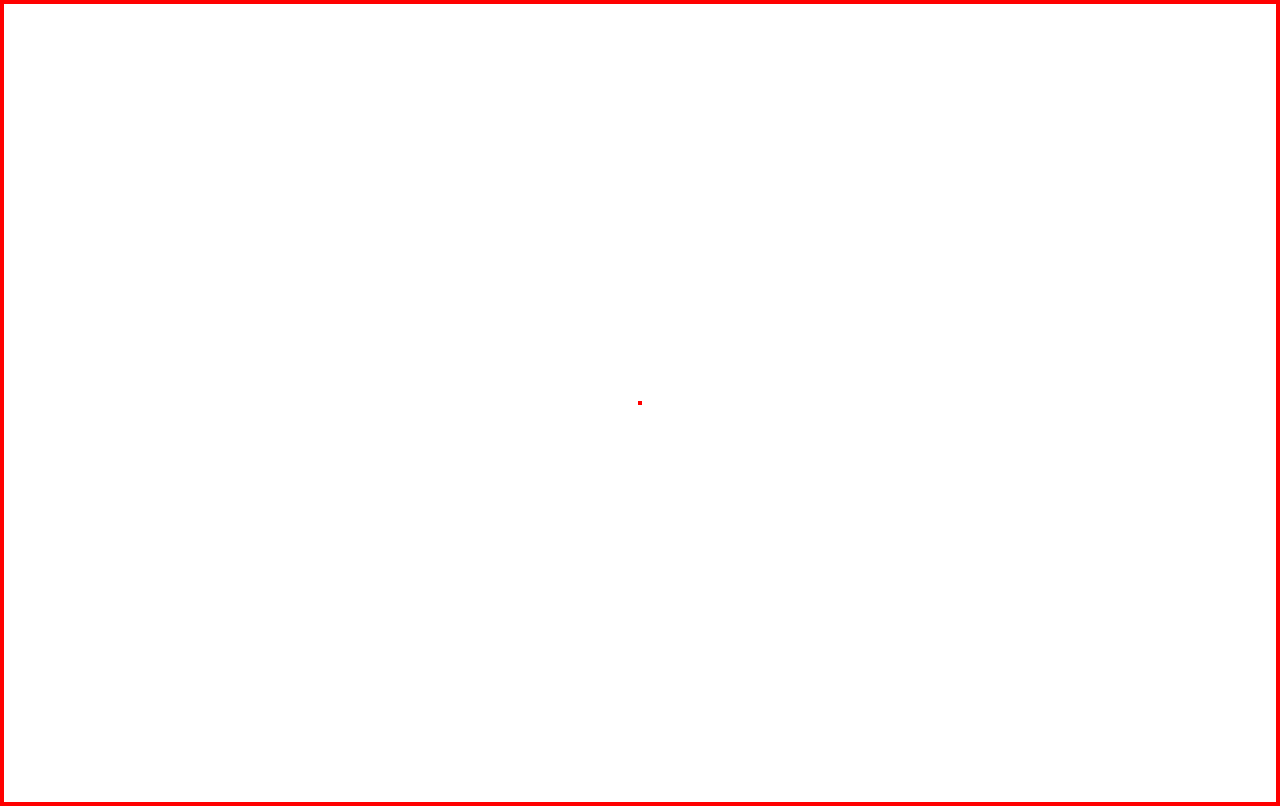
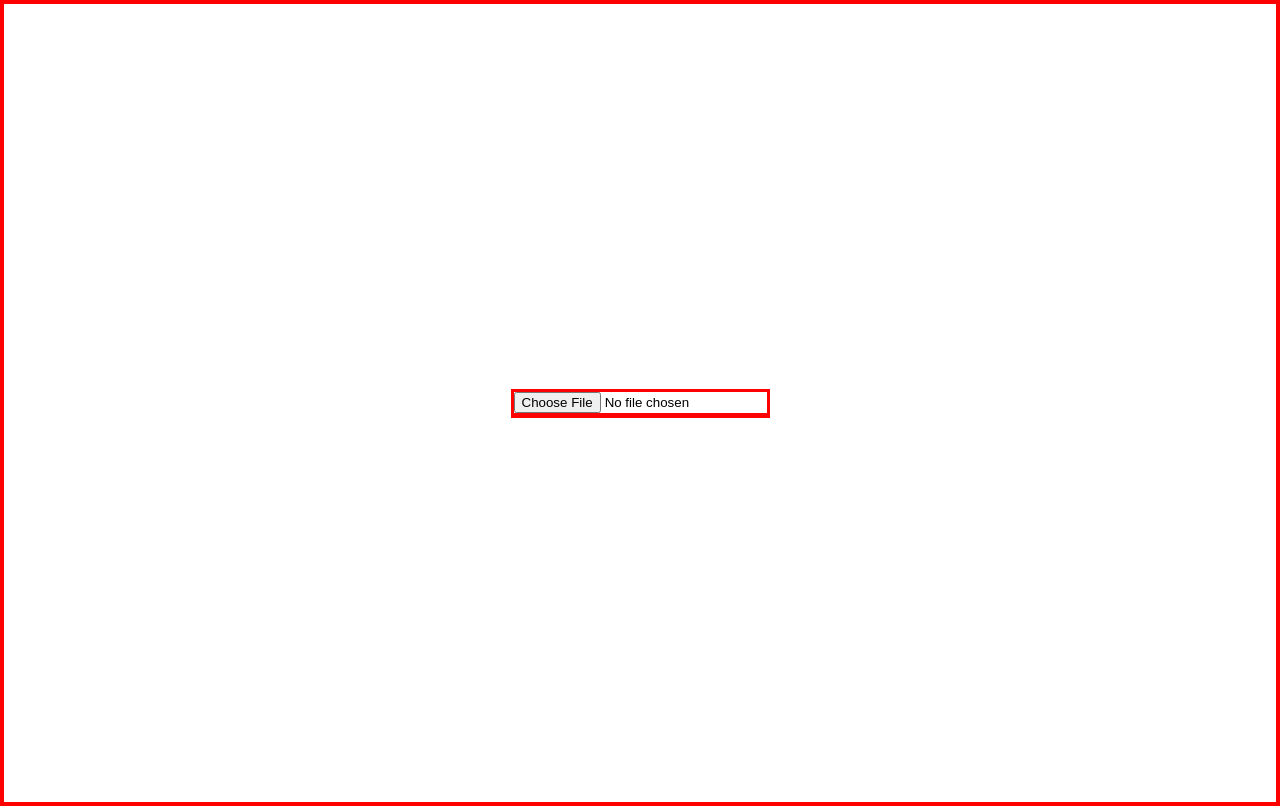
Before and after one commit to DavidGyulinyan/music-player, a React (Create React App) app: page / in a window 1280 px wide. Built offline with nearby package versions, Linux system fonts and the light colour scheme.

Commit message:
changes in state managment, added state to SongsList

```diff
--- a/public/index.html
+++ b/public/index.html
@@ -2,42 +2,16 @@
 <html lang="en">
   <head>
     <meta charset="utf-8" />
-    <link rel="icon" href="%PUBLIC_URL%/favicon.ico" />
     <meta name="viewport" content="width=device-width, initial-scale=1" />
     <meta name="theme-color" content="#000000" />
     <meta
       name="description"
       content="Web site created using create-react-app"
     />
-    <link rel="apple-touch-icon" href="%PUBLIC_URL%/logo192.png" />
-    <!--
-      manifest.json provides metadata used when your web app is installed on a
-      user's mobile device or desktop. See https://developers.google.com/web/fundamentals/web-app-manifest/
-    -->
-    <link rel="manifest" href="%PUBLIC_URL%/manifest.json" />
-    <!--
-      Notice the use of %PUBLIC_URL% in the tags above.
-      It will be replaced with the URL of the `public` folder during the build.
-      Only files inside the `public` folder can be referenced from the HTML.
-
-      Unlike "/favicon.ico" or "favicon.ico", "%PUBLIC_URL%/favicon.ico" will
-      work correctly both with client-side routing and a non-root public URL.
-      Learn how to configure a non-root public URL by running `npm run build`.
-    -->
     <title>React App</title>
   </head>
   <body>
     <noscript>You need to enable JavaScript to run this app.</noscript>
     <div id="root"></div>
-    <!--
-      This HTML file is a template.
-      If you open it directly in the browser, you will see an empty page.
-
-      You can add webfonts, meta tags, or analytics to this file.
-      The build step will place the bundled scripts into the <body> tag.
-
-      To begin the development, run `npm start` or `yarn start`.
-      To create a production bundle, use `npm run build` or `yarn build`.
-    -->
   </body>
 </html>
--- a/src/components/SongList/SongList.js
+++ b/src/components/SongList/SongList.js
@@ -1,6 +1,42 @@
+import { useSelector, useDispatch } from 'react-redux';
+import { addSong } from '../../redux/slices/songSlice';
+import {useState} from "react";
+
 const SongList = () => {
+
+    const song = useSelector((state) => state.songs.songs);
+    const dispatch = useDispatch();
+
+    const [songs, setSongs] = useState([]);
+    const [selectedFile, setSelectedFile] = useState(null);
+    const addSong = (newSong) => {
+        setSongs([...songs, newSong]);
+    };
+
+    const updateSong = (index, updatedSong) => {
+        const updatedSongs = [...songs];
+        updatedSongs[index] = updatedSong;
+        setSongs(updatedSongs);
+    };
+
+    const removeSong = (index) => {
+        const updatedSongs = songs.filter((_, i) => i !== index);
+        setSongs(updatedSongs);
+    };
+
+    const handleFileChange = (event) => {
+        setSelectedFile(event.target.files[0]);
+    };
+
     return (
-        <div className="song-list"></div>
+        <div>
+            <input type="file" onChange={handleFileChange}/>
+            <ul>
+                {songs.map((song, index) => (
+                    <li key={index}>{song.songName} by {song.artistName}</li>
+                ))}
+            </ul>
+        </div>
     )
 }
 
--- a/src/redux/slices/songSlice.js
+++ b/src/redux/slices/songSlice.js
@@ -1,4 +1,4 @@
-import { createSlice } from '@reduxjs/toolkit';
+import {createSlice} from '@reduxjs/toolkit';
 
 const initialState = {
     songs: []
@@ -6,7 +6,7 @@ const initialState = {
 
 const songsSlice = createSlice({
     name: 'songs',
-    initialState,
+    initialState: {songs: []},
     reducers: {
         addSong: (state, action) => {
             state.songs.push(action.payload);
@@ -16,5 +16,5 @@ const songsSlice = createSlice({
     }
 });
 
-export const { addSong } = songsSlice.actions;
+export const {addSong, updateSong, removeSong} = songsSlice.actions;
 export default songsSlice.reducer;
--- a/src/redux/store.js
+++ b/src/redux/store.js
@@ -1,11 +1,11 @@
 import { configureStore } from "@reduxjs/toolkit";
-import songSlice from "./slices/songSlice";
+import songsReducer from './slices/songSlice';
 
 const store = configureStore({
-        reducer: {
-            addSong: songSlice,
-        }
+    reducer: {
+        songs: songsReducer,
+        // Other reducers
     }
-);
+});
 
 export default store;
```
